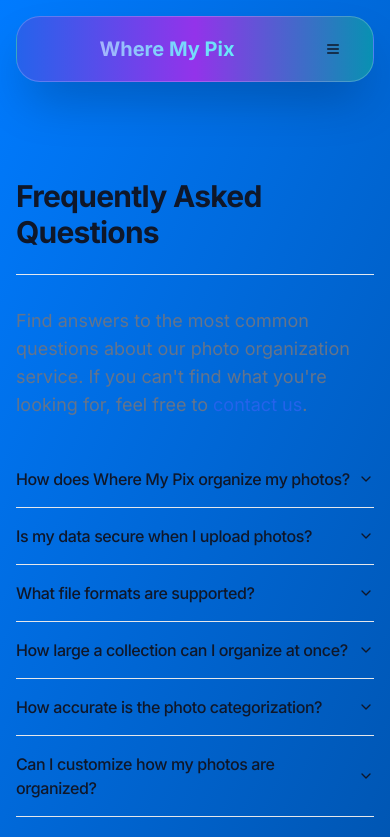
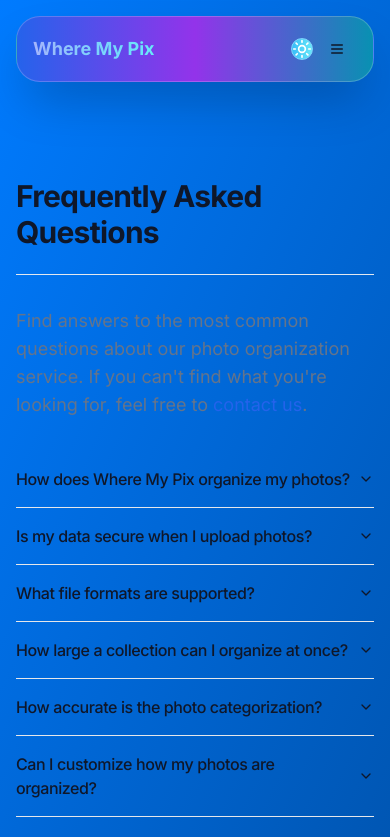
Before and after one commit to gregorydelacruz/Wheremypixcleanup, a React (Vite) app: page /faq in a window 390 px wide. Shown: the top 837 px of the page. Built offline with nearby package versions, Linux system fonts and the light colour scheme.

Commit message:
Move theme toggle from mobile drawer into navbar between logo and hamburger

```diff
--- a/src/components/MobileMenu.tsx
+++ b/src/components/MobileMenu.tsx
@@ -3,7 +3,6 @@ import { Menu } from "lucide-react";
 import { Button } from "@/components/ui/button";
 import { useLocation } from "react-router-dom";
 import { useAuth } from "@/auth/useAuth";
-import { ThemeToggle } from "./ThemeToggle";
 import { useState, useEffect } from "react";
 import { MobileMainLinks } from "./mobile/MobileMainLinks";
 import { MobileResourcesLinks } from "./mobile/MobileResourcesLinks";
@@ -17,7 +16,6 @@ const MobileMenu = () => {
   const [isOpen, setIsOpen] = useState(false);
   const location = useLocation();
 
-  // Close drawer when navigation happens
   useEffect(() => {
     setIsOpen(false);
   }, [location.pathname]);
@@ -37,7 +35,6 @@ const MobileMenu = () => {
       <DrawerContent>
         <ScrollArea className="h-[80vh] overflow-y-auto">
           <div className="px-4 py-6 space-y-6">
-            {/* Auth first — above Home */}
             <MobileAuthButtons
               isAuthenticated={isAuthenticated}
               login={login}
@@ -53,10 +50,6 @@ const MobileMenu = () => {
                 isAuthenticated={isAuthenticated}
               />
             </nav>
-
-            <div className="flex justify-center pt-2">
-              <ThemeToggle />
-            </div>
           </div>
         </ScrollArea>
       </DrawerContent>
--- a/src/components/Navbar.tsx
+++ b/src/components/Navbar.tsx
@@ -4,7 +4,6 @@ import { useAuth } from "@/auth/useAuth";
 import { ThemeToggle } from "@/components/ThemeToggle";
 import { MainNavigation } from "@/components/navigation/MainNavigation";
 import MobileMenu from "@/components/MobileMenu";
-import { useState } from "react";
 
 const NavButton: React.FC<
   React.PropsWithChildren<{ to?: string; onClick?: () => void }>
@@ -26,21 +25,23 @@ const NavButton: React.FC<
 
 const Navbar = () => {
   const { isAuthenticated, login, logout } = useAuth();
-  const [open, setOpen] = useState(false); // reserved if you later add a mobile menu
 
   return (
     <header className="sticky top-4 z-50">
       <div className="mx-auto max-w-7xl px-4">
         <div
           className="
-            flex items-center gap-4
+            flex items-center gap-2 md:gap-4
             rounded-3xl border border-white/20
             bg-gradient-to-r from-blue-600 via-purple-600 to-cyan-600 backdrop-blur-md shadow-2xl
-            px-5 py-3
+            px-4 py-3 md:px-5
           "
         >
           {/* Brand */}
-          <Link to="/" className="shrink-0 select-none text-xl font-bold md:flex-none flex-1 text-center md:text-left">
+          <Link
+            to="/"
+            className="shrink-0 select-none text-lg md:text-xl font-bold md:flex-none flex-1 md:flex-initial text-left"
+          >
             <span className="bg-gradient-to-r from-indigo-300 via-sky-300 to-cyan-300 bg-clip-text text-transparent">
               Where My Pix
             </span>
@@ -61,8 +62,9 @@ const Navbar = () => {
             <ThemeToggle />
           </div>
 
-          {/* Mobile hamburger menu - shown only on mobile */}
-          <div className="md:hidden ml-auto flex items-center gap-2">
+          {/* Mobile: theme toggle between title and hamburger */}
+          <div className="md:hidden flex items-center gap-1">
+            <ThemeToggle />
             <MobileMenu />
           </div>
         </div>
```
